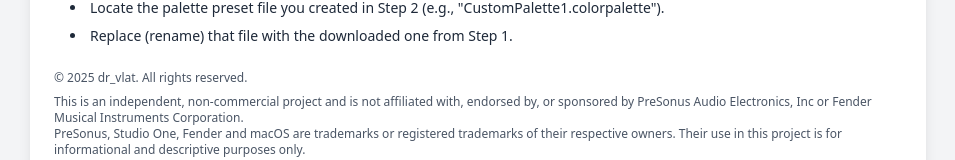
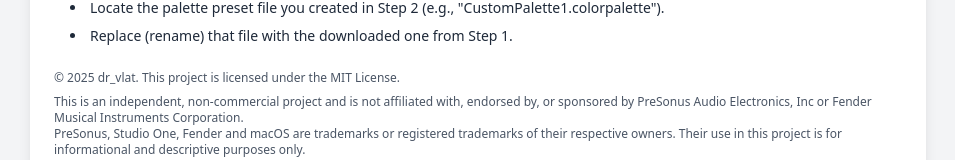
Before and after one commit to vlat456/s1-palette-app, a React (Vite) app: page / in a window 1280 px wide. Shown: the part 746-906 px from the top of the page, without its empty margins (162-1117 px from the left). Built offline with nearby package versions, Linux system fonts and the light colour scheme.

Commit message:
copyright

```diff
--- a/src/App.jsx
+++ b/src/App.jsx
@@ -704,7 +704,9 @@ const App = () => {
             </ul>
           </div>
           <span className="text-xs text-gray-600 dark:text-gray-400">
-            <p className="mb-2">© 2025 dr_vlat. All rights reserved.</p>
+            <p className="mb-2">
+              © 2025 dr_vlat. This project is licensed under the MIT License.
+            </p>
             This is an independent, non-commercial project and is not affiliated
             with, endorsed by, or sponsored by PreSonus Audio Electronics, Inc
             or Fender Musical Instruments Corporation.
```
